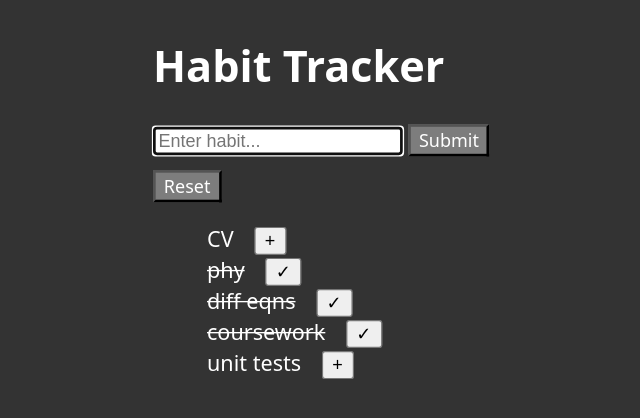
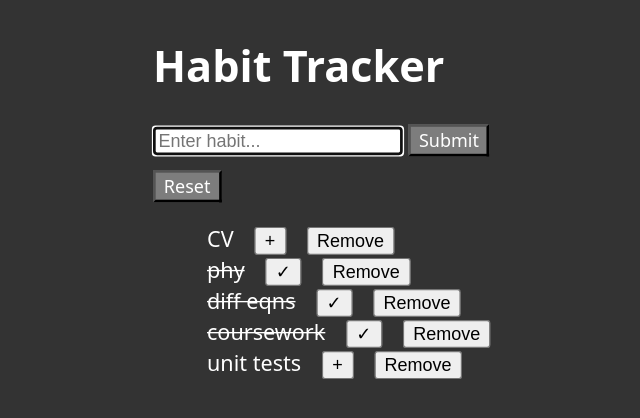
Before and after one commit to Ghufran-Luqman/Habit-Tracker, a FastAPI app: page / in a window 1280 px wide. Shown: the top 418 px of the page, without its empty margins (346-986 px from the left). Run offline with FastAPI, Linux system fonts and the light colour scheme; data comes from the database, SQL or seed files in the repository; both versions use the stored data as it was after the commit.

Commit message:
Added remove button

```diff
--- a/main.py
+++ b/main.py
@@ -9,6 +9,7 @@ import ast
 app = FastAPI()
 templates = Jinja2Templates(directory="templates")
 app.mount("/static", StaticFiles(directory="static"), name="static")
+
 
 
 @app.get("/", response_class=HTMLResponse)
@@ -25,13 +26,14 @@ async def home(request: Request, alert: str = None):
 
 @app.post("/submit", response_class=HTMLResponse)
 async def handle_input(request: Request, inputs: str = Form(...)):
-    conn = sqlite3.connect("tasks.db")
+    conn = sqlite3.connect("tasks.db",)
     c = conn.cursor()
     alert = ""
-    try:
-        c.execute("INSERT INTO tasks (name) VALUES (?)", (inputs,))
-    except:
-        alert = "alrthere"
+    #try:
+    c.execute("SELECT * FROM tasks")
+    c.execute("INSERT INTO tasks (name) VALUES (?)", (inputs,))
+    #except:
+        #alert = "alrthere"
     conn.commit()
     conn.close()
     return RedirectResponse(url=f"/?alert={alert}", status_code=303)
@@ -63,7 +65,18 @@ async def ticking(tickbox: str=Form(...)):
         conn.commit()
         conn.close()
     else:
-        print("idk whats going on breh this program twaeaking fr")
+        print("errorr")
         conn.commit()
         conn.close()
     return RedirectResponse("/", status_code=303)
+
+@app.post("/remove", response_class=HTMLResponse)
+async def remove(remove: str=Form(...)):
+    conn = sqlite3.connect("tasks.db")
+    c = conn.cursor()
+    remove = ast.literal_eval(remove)
+    remove = remove[0]
+    c.execute("DELETE FROM tasks WHERE name=?", (remove,))
+    conn.commit()
+    conn.close()
+    return RedirectResponse("/", status_code=303)
--- a/static/main.css
+++ b/static/main.css
@@ -16,6 +16,7 @@ li {
 .ticked {
     text-decoration: line-through;
 }
+
 
 .upscale {
     position: absolute;
--- a/templates/index.html
+++ b/templates/index.html
@@ -25,9 +25,9 @@
     <ul>
     {% for task in tasks %}
         {% if states[loop.index0][0] == 0 %}
-            <li class="text">{{ task[0] }}<form method="POST" action="/ticking"><button name="tickbox" class="tickbox" value="{{ task }}">+</button></form></li>
+            <li class="text">{{ task[0] }}<form method="POST" action="/ticking"><button name="tickbox" class="tickbox" value="{{ task }}">+</button></form><form method="POST" action="/remove"><button name="remove" class="tickbox" value="{{ task }}">Remove</button></form></li>
         {% elif states[loop.index0][0] == 1 %}
-            <li class="text ticked">{{ task[0] }}<form method="POST" action="/ticking"><button name="tickbox" class="tickbox" value="{{ task }}">✓</button></form></li>
+            <li class="text ticked">{{ task[0] }}<form method="POST" action="/ticking"><button name="tickbox" class="tickbox" value="{{ task }}">✓</button></form><form method="POST" action="/remove"><button name="remove" class="tickbox" value="{{ task }}">Remove</button></form></li>
         {% else %}
             <script>
                 alert("Error")
```
Also changed, not shown: tasks.db.
